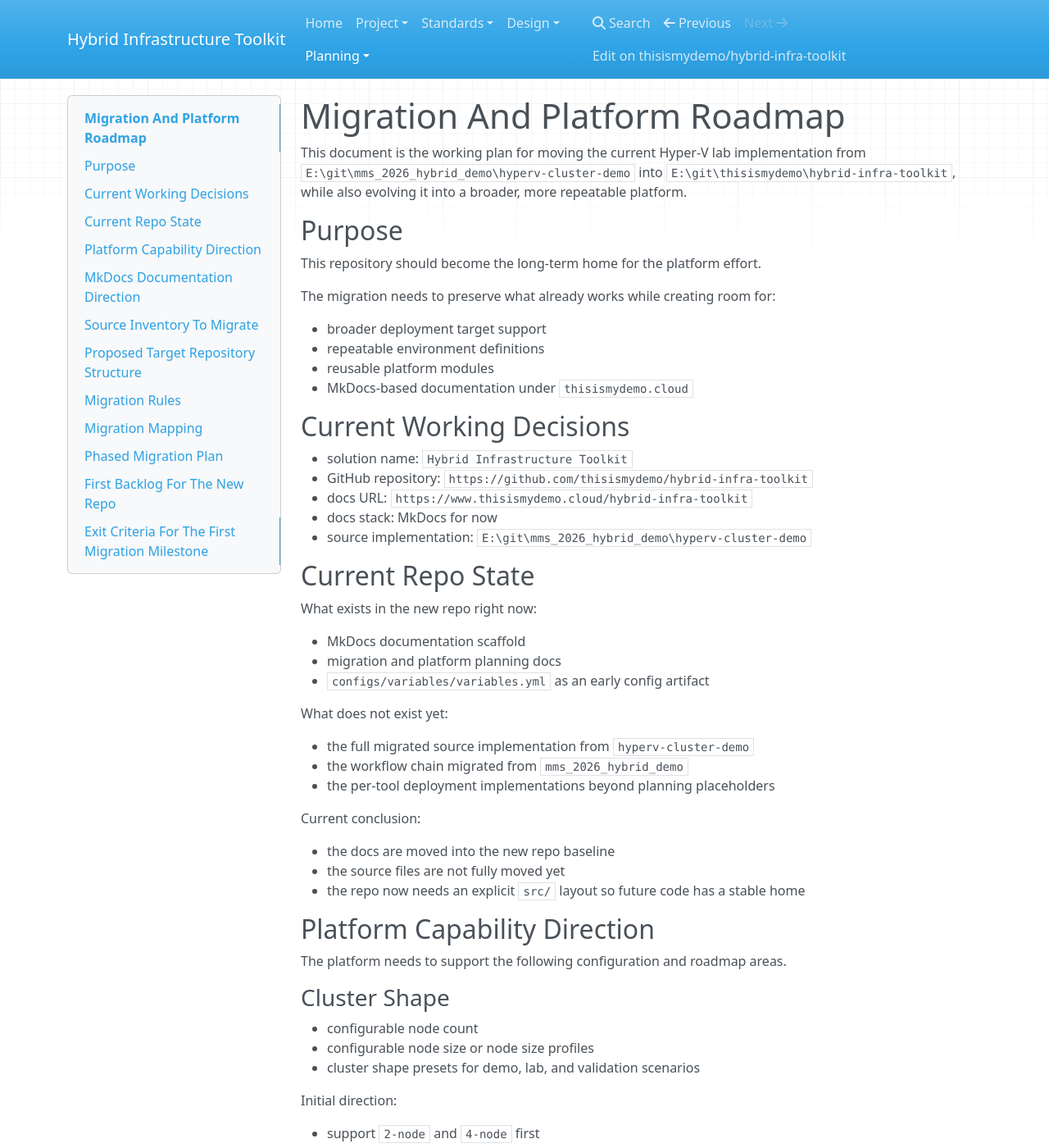
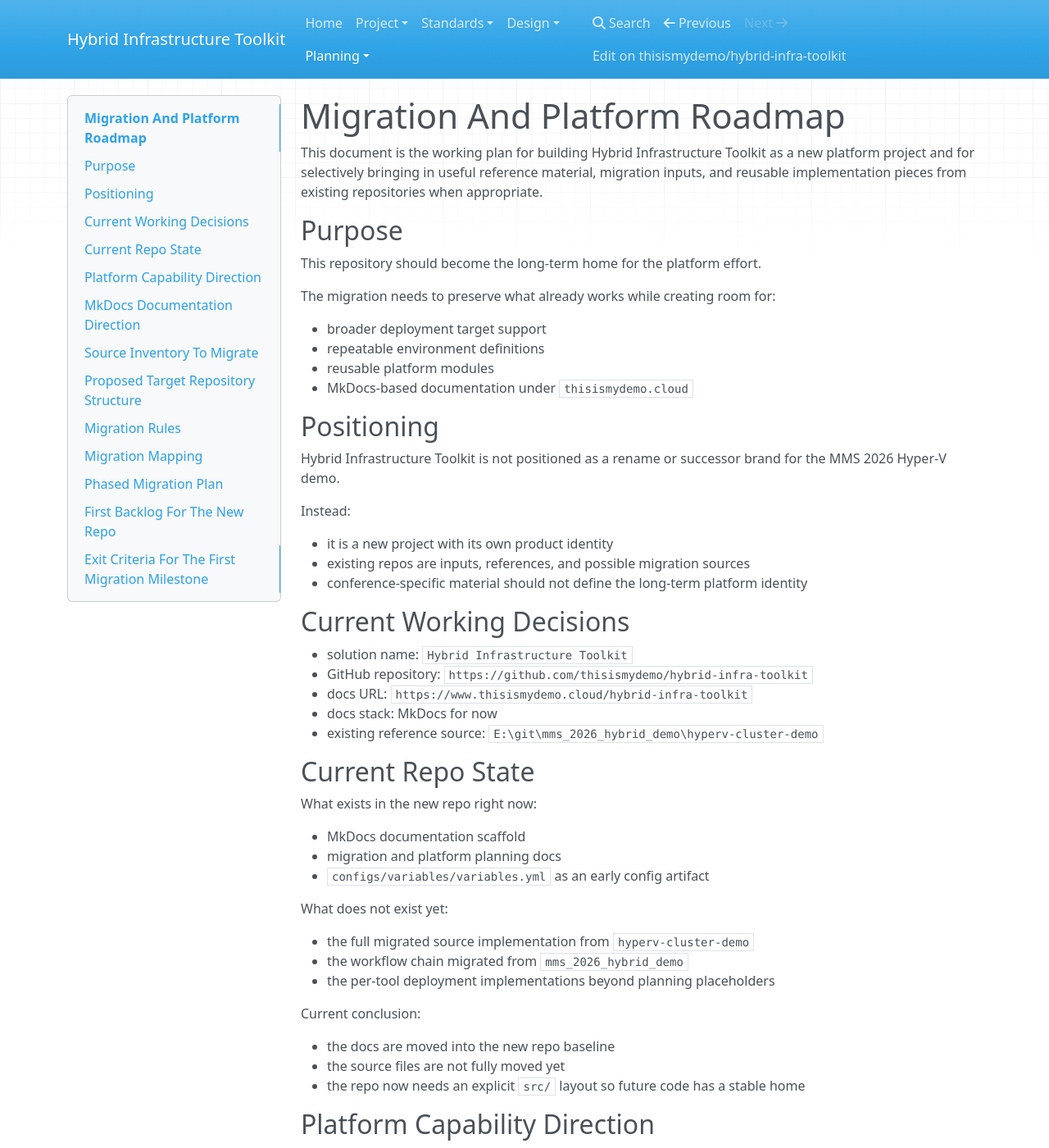
Before and after one commit to thisismydemo/hybrid-infra-toolkit, an MkDocs documentation site: the page built from docs/planning/migration-roadmap.md, in a window 1280 px wide and 1400 px high. Shown: the whole window at 82% size. Built offline with MkDocs 1.6.1, drawn with Linux system fonts in a browser that asks for light colours; nearby versions of some CDN libraries.

Commit message:
Clarify project positioning

```diff
--- a/docs/planning/migration-roadmap.md
+++ b/docs/planning/migration-roadmap.md
@@ -1,6 +1,6 @@
 # Migration And Platform Roadmap
 
-This document is the working plan for moving the current Hyper-V lab implementation from `E:\git\mms_2026_hybrid_demo\hyperv-cluster-demo` into `E:\git\thisismydemo\hybrid-infra-toolkit`, while also evolving it into a broader, more repeatable platform.
+This document is the working plan for building Hybrid Infrastructure Toolkit as a new platform project and for selectively bringing in useful reference material, migration inputs, and reusable implementation pieces from existing repositories when appropriate.
 
 ## Purpose
 
@@ -13,13 +13,23 @@
 - reusable platform modules
 - MkDocs-based documentation under `thisismydemo.cloud`
 
+## Positioning
+
+Hybrid Infrastructure Toolkit is not positioned as a rename or successor brand for the MMS 2026 Hyper-V demo.
+
+Instead:
+
+- it is a new project with its own product identity
+- existing repos are inputs, references, and possible migration sources
+- conference-specific material should not define the long-term platform identity
+
 ## Current Working Decisions
 
 - solution name: `Hybrid Infrastructure Toolkit`
 - GitHub repository: `https://github.com/thisismydemo/hybrid-infra-toolkit`
 - docs URL: `https://www.thisismydemo.cloud/hybrid-infra-toolkit`
 - docs stack: MkDocs for now
-- source implementation: `E:\git\mms_2026_hybrid_demo\hyperv-cluster-demo`
+- existing reference source: `E:\git\mms_2026_hybrid_demo\hyperv-cluster-demo`
 
 ## Current Repo State
 
```
Also changed, not shown: README.md (+3 -3 lines), docs/index.md (+4 -3 lines), docs/project/about.md (+3 -2 lines).
